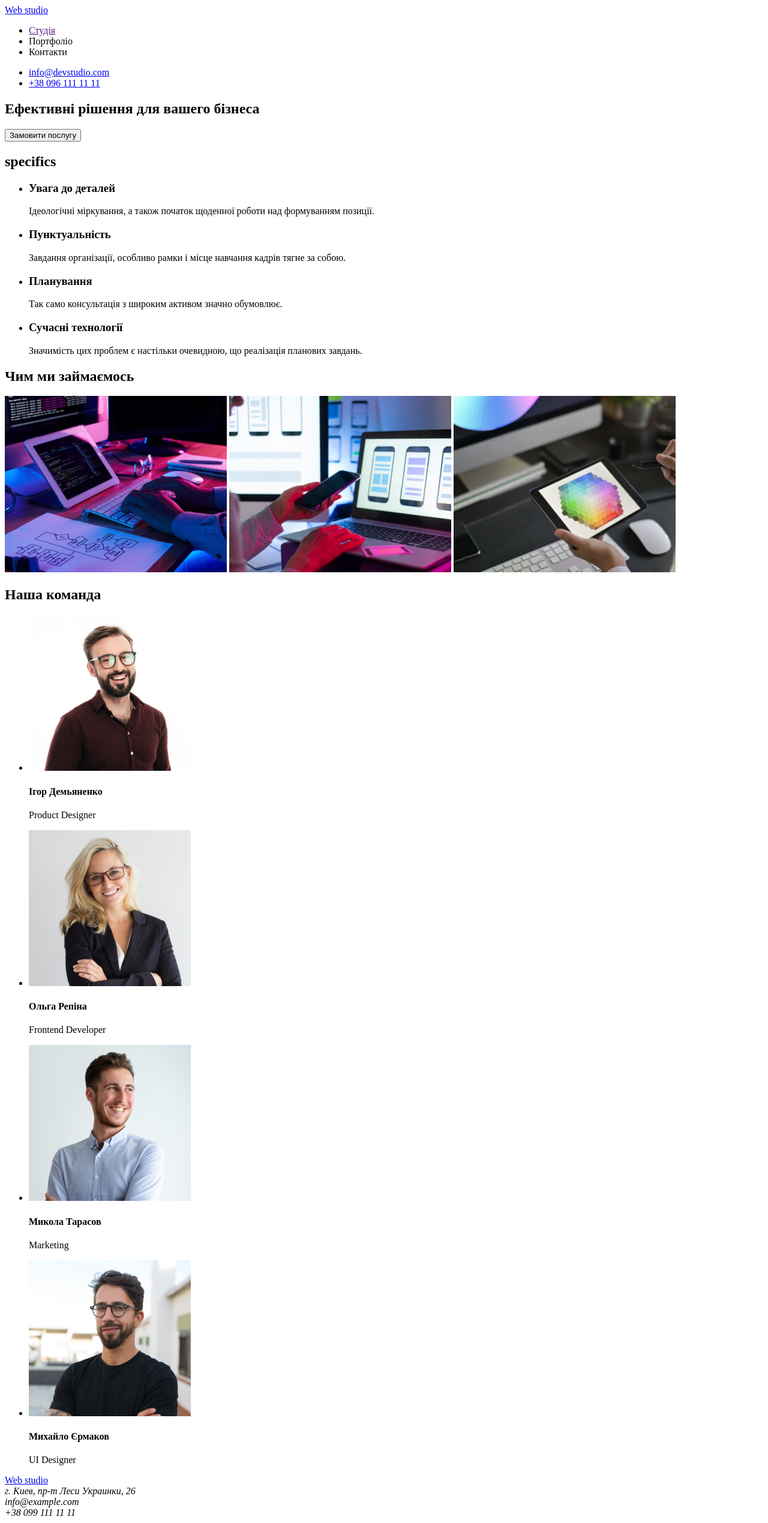
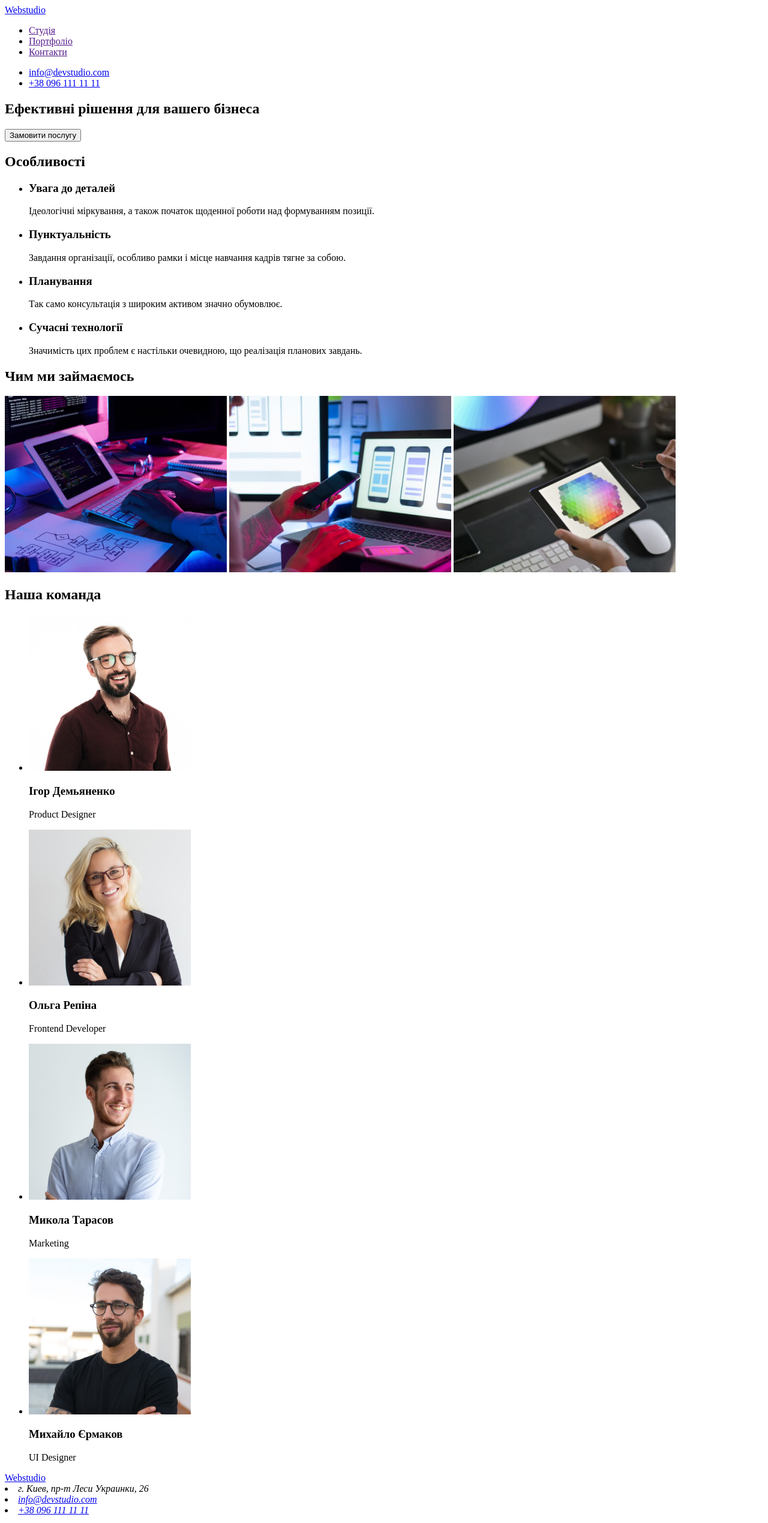
Before and after one commit to Halyna-Melnykova/goit-markup-hw-01, a plain HTML site: page index.html in a window 1280 px wide. Shown: the whole page at 60% size. Drawn offline with Linux system fonts and the light colour scheme.

Commit message:
final update index.html

```diff
--- a/index.html
+++ b/index.html
@@ -1,5 +1,5 @@
 <!DOCTYPE html>
-<html lang="en">
+<html lang="ua">
 <head>
     <meta charset="UTF-8">
     <meta http-equiv="X-UA-Compatible" content="IE=edge">
@@ -8,12 +8,12 @@
 </head>
 <body>
     <header>
-        <a href="/">Web studio</a>
+        <a href="./index.html">Webstudio</a>
         <nav>
             <ul>
                 <li><a href="">Студія</a></li>
-                <li><a>Портфоліо</a></li>
-                <li><a>Контакти</a></li>
+                <li><a href="">Портфоліо</a></li>
+                <li><a href="">Контакти</a></li>
             </ul>
         </nav>
         <ul>
@@ -24,11 +24,11 @@
     <main>
         <section>
             <h1>Ефективні рішення для вашего бізнеса</h1>
-            <button>Замовити послугу</button>
+            <button type="button">Замовити послугу</button>
         </section>
         <!-- specifics -->
         <section>
-            <h2>specifics</h2>
+            <h2>Особливості</h2>
             <ul>
                 <li>
                     <h3>Увага до деталей</h3>
@@ -51,9 +51,9 @@
         <!-- work -->
         <section>
             <h2>Чим ми займаємось</h2>
-            <img src="./images/box1.jpg" alt="laptop" width="370" height="294">
-            <img src="./images/box2.jpg" alt="phone" width="370" height="294">
-            <img src="./images/box3.jpg" alt="tablet" width="370" height="294">
+            <img src="./images/box1.jpg" alt="ноутбук" width="370" height="294">
+            <img src="./images/box2.jpg" alt="телефон" width="370" height="294">
+            <img src="./images/box3.jpg" alt="планшет" width="370" height="294">
         </section>
         <!-- team -->
         <section>
@@ -61,22 +61,22 @@
             <ul>
                 <li>
                     <img src="./images/ihor.jpg" alt="дизайнер Ігор" width="270" height="260">
-                    <h4>Ігор Демьяненко</h4>
+                    <h3>Ігор Демьяненко</h3>
                     <p>Product Designer</p>
                 </li>
                 <li>
                     <img src="./images/olha.jpg" alt="розробник Ольга" width="270" height="260">
-                    <h4>Ольга Репіна</h4>
+                    <h3>Ольга Репіна</h3>
                     <p>Frontend Developer</p>
                 </li>
                 <li>
                     <img src="./images/nik.jpg" alt="маркетолог Микола" width="270" height="260">
-                    <h4>Микола Тарасов</h4>
+                    <h3>Микола Тарасов</h3>
                     <p>Marketing</p>
                 </li>
                 <li>
                     <img src="./images/mike.jpg" alt="дизайнер Михайло" width="270" height="260">
-                    <h4>Михайло Єрмаков</h4>
+                    <h3>Михайло Єрмаков</h3>
                     <p>UI Designer</p>
                 </li>
             </ul>
@@ -84,11 +84,11 @@
     </main>
     <!-- footer -->
     <footer>
-        <a href="/">Web studio</a>
+        <a href="./index.html">Webstudio</a>
         <address>
-           г. Киев, пр-т Леси Украинки, 26<br>
-           info@example.com<br>
-           +38 099 111 11 11
+            <li>г. Киев, пр-т Леси Украинки, 26</li>
+            <li><a href="mailto:info@devstudio.com">info@devstudio.com</a></li>
+            <li><a href="tel:+380961111111">+38 096 111 11 11</a></li>
         </address>
     </footer>
 </body>
```
